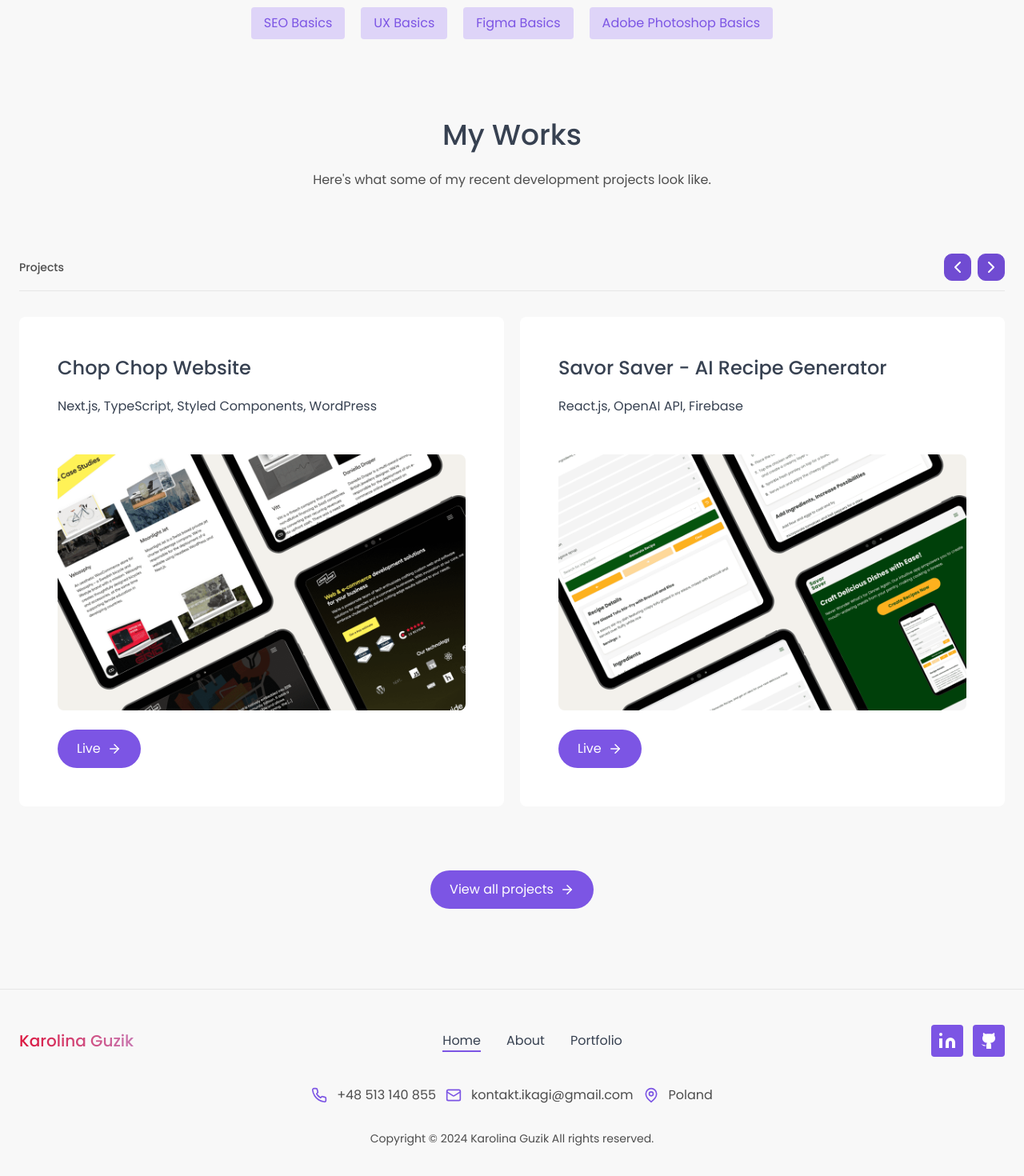
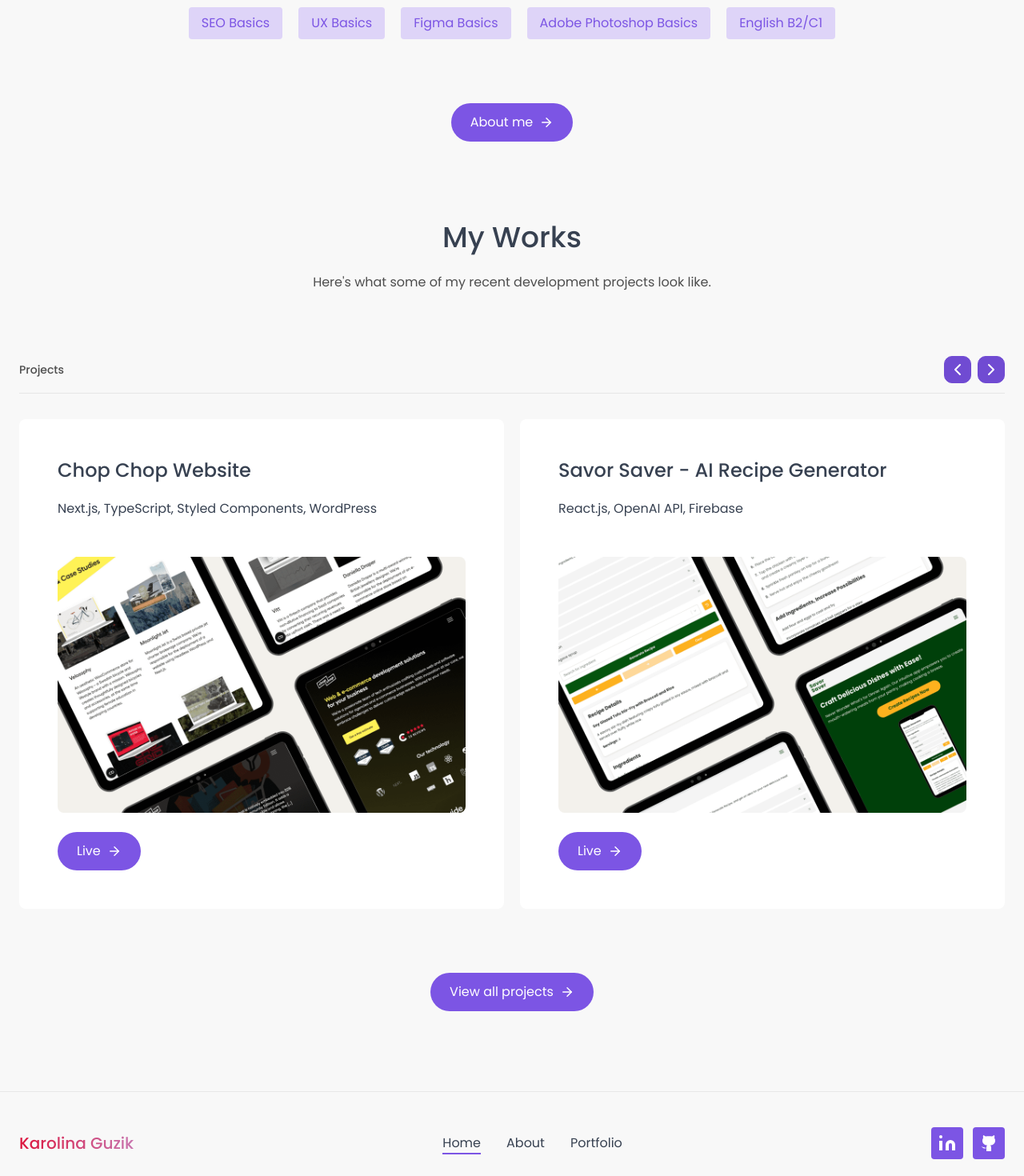
Before and after one commit to kguzik/portfolio-karolina-guzik, a Next.js app: page / in a window 1280 px wide. Shown: the part 1000-2470 px from the top of the page at 80% size. Built offline with nearby package versions, Linux system fonts and the light colour scheme.

Commit message:
feat: improve accessibility, update constants, add about button

```diff
--- a/components/atoms/GradientLink.tsx
+++ b/components/atoms/GradientLink.tsx
@@ -9,7 +9,7 @@ type GradientLinkProps = {
 const GradientLink: FC<GradientLinkProps> = ({ link, text }) => {
     return (
         <Link href={link}>
-            <h5 className='gradient-text'>{text}</h5>
+            <p className='gradient-text text-xl font-medium'>{text}</p>
         </Link>
     );
 };
--- a/components/blocks/Hero.tsx
+++ b/components/blocks/Hero.tsx
@@ -69,12 +69,12 @@ const Hero: FC<HeroProps> = ({ imagePosition, preheading, title, content }) => {
                             />
                         </div>
                         <div className={styles.textBox} data-aos='fade-up'>
-                            <h3>
+                            <p className='text-3xl font-medium'>
                                 5
                                 <span className={styles.textBoxCharacter}>
                                     +
                                 </span>
-                            </h3>
+                            </p>
                             <p>Years of Experience</p>
                         </div>
                     </div>
--- a/components/blocks/PortfolioSlider.tsx
+++ b/components/blocks/PortfolioSlider.tsx
@@ -46,12 +46,14 @@ const PortfolioSlider: FC<PortfolioSliderProps> = ({ data, title }) => {
                     <div className={styles.sliderButtonsWrapper}>
                         <button
                             className={styles.sliderButton}
+                            aria-label='slider button prev'
                             onClick={() => swiperRef.current?.slidePrev()}
                         >
                             <ChevronLeft />
                         </button>
                         <button
                             className={styles.sliderButton}
+                            aria-label='slider button next'
                             onClick={() => swiperRef.current?.slideNext()}
                         >
                             <ChevronRight />
--- a/components/blocks/Skills.tsx
+++ b/components/blocks/Skills.tsx
@@ -1,6 +1,7 @@
 import { FC } from 'react';
 import Container from '../atoms/Container';
 import SectionHeading from '../atoms/SectionHeading';
+import Button from '../atoms/Button';
 
 type SkillsProps = {
     data: string[];
@@ -31,6 +32,9 @@ const Skills: FC<SkillsProps> = ({ data }) => {
                         </p>
                     ))}
                 </div>
+                <div className={styles.buttonWrapper} data-aos='fade-up'>
+                    <Button text={'About me'} url={'/about'} />
+                </div>
             </Container>
         </section>
     );
@@ -39,6 +43,7 @@ const Skills: FC<SkillsProps> = ({ data }) => {
 const styles = {
     skills: 'flex justify-center items-align gap-5 flex-wrap lg:max-w-[85%] lg:mx-auto',
     skill: 'px-4 py-2 bg-violet-light text-violet rounded',
+    buttonWrapper: 'flex justify-center mt-10 lg:mt-20',
 };
 
 export default Skills;
--- a/components/molecules/PortfolioCard.tsx
+++ b/components/molecules/PortfolioCard.tsx
@@ -17,7 +17,7 @@ const PortfolioCard: FC<PortfolioCardProps> = ({ portfolio, index }) => {
             data-aos='fade-up'
             data-aos-delay={index * 100}
         >
-            <h4 className='mb-5'>{portfolio.title}</h4>
+            <h3 className={styles.cardTitle}>{portfolio.title}</h3>
             {portfolio.description && (
                 <p
                     className={styles.description}
@@ -54,6 +54,7 @@ const PortfolioCard: FC<PortfolioCardProps> = ({ portfolio, index }) => {
 
 const styles = {
     card: 'bg-white p-6 lg:p-12 rounded-lg flex flex-col h-full',
+    cardTitle: 'mb-5 text-2xl font-medium',
     description:
         'mb-6 [&>a]:text-violet [&>a]:transition-opacity hover:[&>a]:opacity-80',
     wrapper: 'mt-auto',
--- a/components/organisms/Footer.tsx
+++ b/components/organisms/Footer.tsx
@@ -31,6 +31,7 @@ const Footer = () => {
                                     href={link.url}
                                     target='_blank'
                                     rel='nofollow'
+                                    aria-label={`${link.label} link`}
                                     className={styles.social}
                                 >
                                     <link.icon
--- a/components/organisms/MobileMenu.tsx
+++ b/components/organisms/MobileMenu.tsx
@@ -29,7 +29,11 @@ const MobileMenu = () => {
 
     return (
         <div className='md:hidden'>
-            <button className={styles.mobileButton} onClick={toggleMenu}>
+            <button
+                className={styles.mobileButton}
+                onClick={toggleMenu}
+                aria-label='toggle mobile'
+            >
                 <Image
                     src={'/icons/hamburger.svg'}
                     alt={'icon'}
@@ -49,6 +53,7 @@ const MobileMenu = () => {
                             <GradientLink text={'Karolina Guzik'} link={'/'} />
                             <button
                                 className={styles.mobileButton}
+                                aria-label='toggle mobile'
                                 onClick={toggleMenu}
                             >
                                 <X size={25} />
--- a/constants/index.ts
+++ b/constants/index.ts
@@ -37,6 +37,7 @@ export const skills = [
     'UX Basics',
     'Figma Basics',
     'Adobe Photoshop Basics',
+    'English B2/C1',
 ];
 
 export const portfolios = [
```
